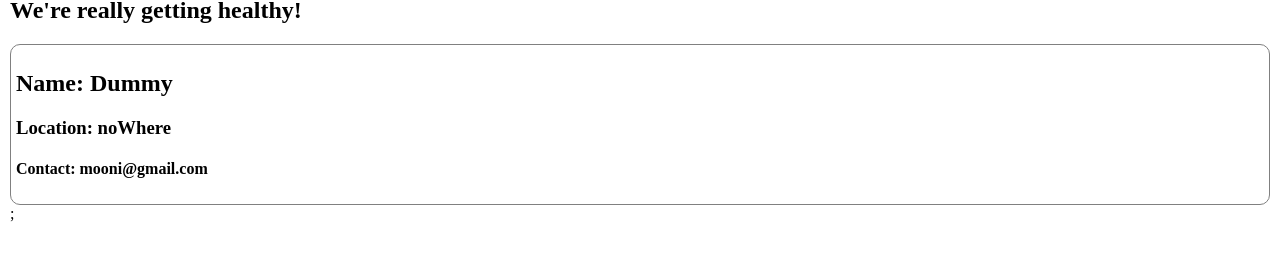
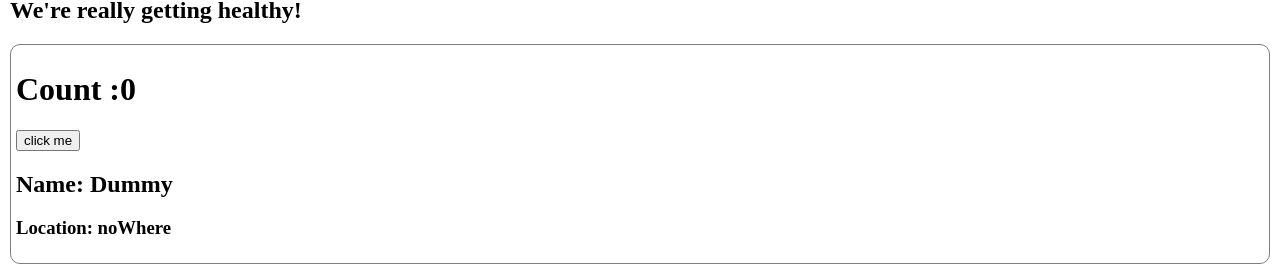
Before and after one commit to MuhammadManan/Namaste-React, a React (Vite) app: page /about in a window 1280 px wide. Shown: the part 397-663 px from the top of the page. Built offline with nearby package versions, Linux system fonts and the light colour scheme; no server answers.

Commit message:
Practice of classComponent lifeCycle

```diff
--- a/src/components/UserClass.js
+++ b/src/components/UserClass.js
@@ -6,35 +6,68 @@ class UserClass extends React.Component {
 
     // creating state variable in Class
     this.state = {
+      count: 0,
       userInfo: {
         name: "Dummy",
         location: "noWhere",
       },
     };
-
+    console.log("constructor is called");
     // console.log(this.props.name, " Constructor");
   }
 
-  async componentDidMount() {
-    // console.log(this.props.name, " ComponentDidMount");
+  // async componentDidMount() {
+  //   // console.log(this.props.name, " ComponentDidMount");
 
-    const data = await fetch("https://api.github.com/users/akshaymarch7");
-    const json = await data.json();
-    // console.log(json);
+  //   const data = await fetch("https://api.github.com/users/akshaymarch7");
+  //   const json = await data.json();
+  //   // console.log(json);
 
-    this.setState({
-      userInfo: json,
-    });
+  //   this.setState({
+  //     userInfo: json,
+  //   });
+  // }
+
+  // render() {
+  //   const { name, location } = this.state.userInfo;
+  //   // console.log(name, " render()");
+  //   return (
+  //     <div className="user-container">
+  //       <h2>Name: {name || "Manan Azhar"}</h2>
+  //       <h3>Location: {location || "Islamabad"}</h3>
+  //       <h4>Contact: mooni@gmail.com</h4>
+  //     </div>
+  //   );
+  // }
+
+  componentDidMount() {
+    console.log("DidMount is called");
   }
 
+  componentDidUpdate() {
+    console.log("DidUpdate is called");
+  }
+  componentWillUnmount() {
+    console.log("WillUncommit is called");
+  }
   render() {
+    console.log("render is called");
+    const { count } = this.state;
     const { name, location } = this.state.userInfo;
-    // console.log(name, " render()");
     return (
       <div className="user-container">
-        <h2>Name: {name || "Manan Azhar"}</h2>
-        <h3>Location: {location || "Islamabad"}</h3>
-        <h4>Contact: mooni@gmail.com</h4>
+        <h1>Count :{count}</h1>
+        <button
+          onClick={() => {
+            this.setState({
+              count: count + 1,
+            });
+          }}
+        >
+          click me
+        </button>
+        <h2>Name: {name}</h2>
+        <h3>Location: {location}</h3>
       </div>
     );
   }
```
